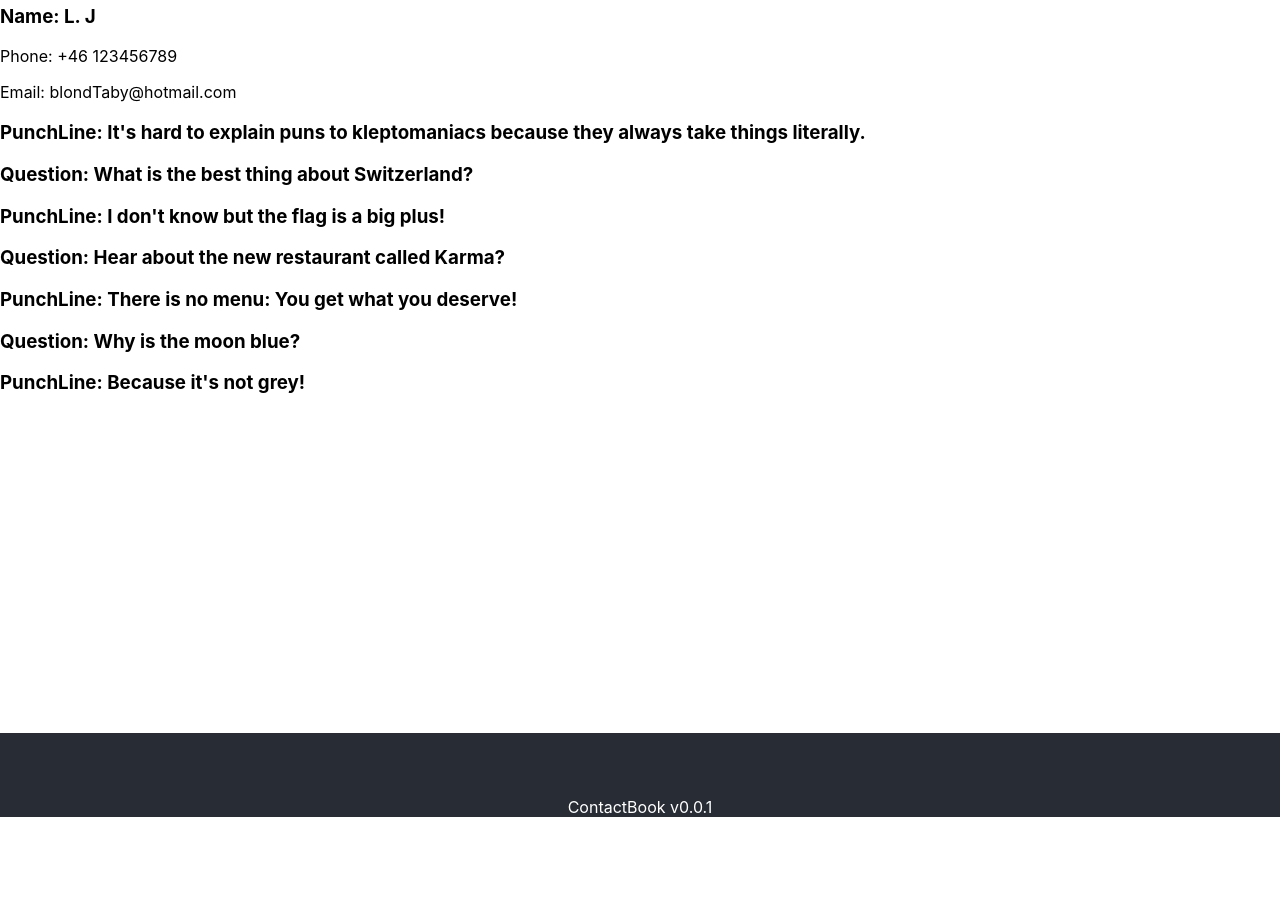
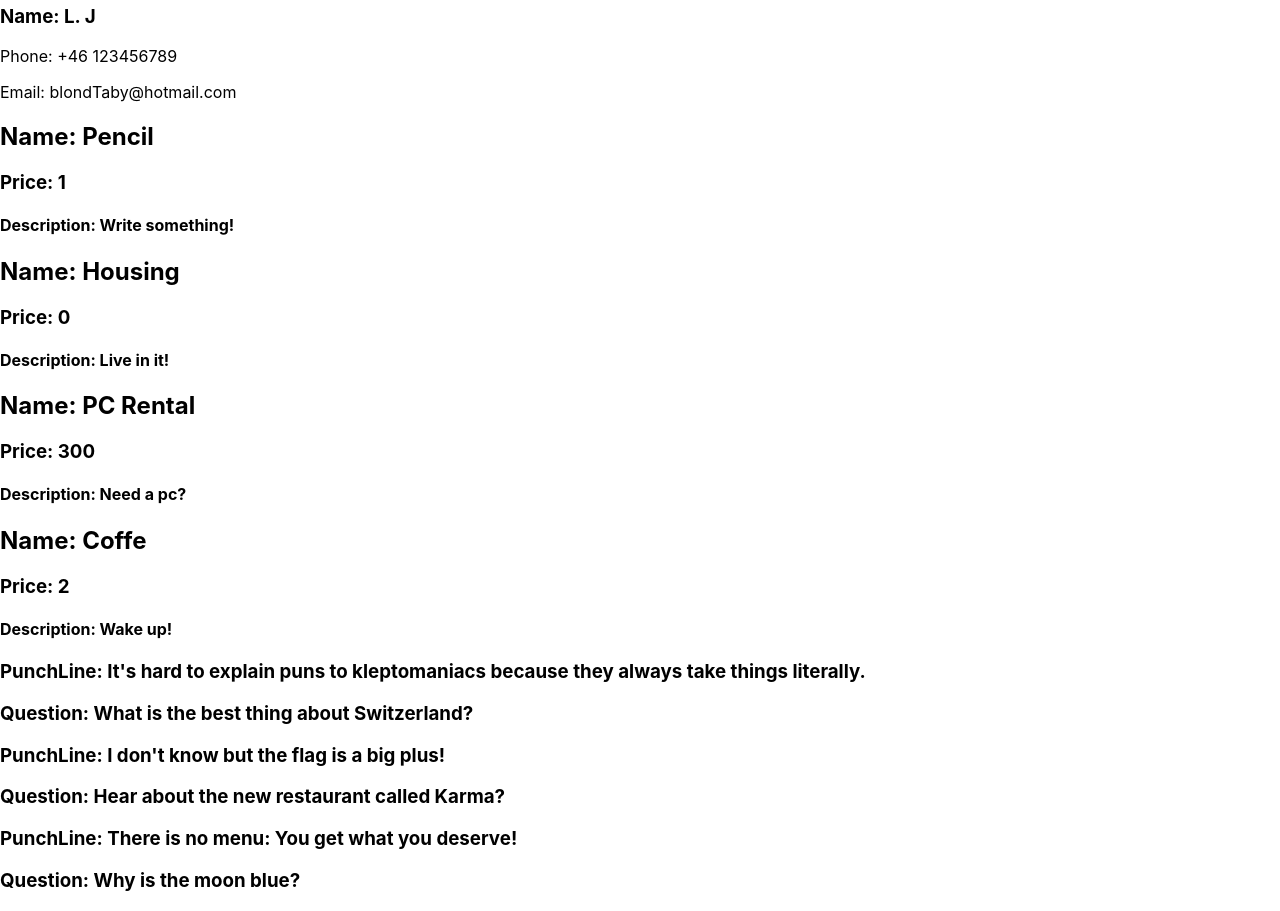
Before and after one commit to MrTengil/full-course-for-beginners, a React (Create React App) app: page / in a window 1280 px wide. Shown: the part 4400-5311 px from the top of the page. Before the commit the page ends 5217 px from the top, so only its background shows below. Built offline with nearby package versions, Linux system fonts and the light colour scheme; the HTML template or start-up script is replaced by a standard one.

Commit message:
Fixed names of files

```diff
--- a/src/components/ContactsData.js
+++ b/src/components/JSON/contactsData.js
@@ -1,5 +1,6 @@
-var ContactsData = [
+var contactsData = [
   {
+    id: 1,
     name: "Mr Whiskerson",
     imgUrl:
       "https://icatcare.org/app/uploads/2018/07/Thinking-of-getting-a-cat-768x384.png",
@@ -7,6 +8,7 @@ var ContactsData = [
     email: "MrWhiskerson@gmail.com",
   },
   {
+    id: 2,
     name: "Killer whale",
     imgUrl:
       "https://www.guinnessworldrecords.com/Images/killer-whale-header_tcm25-576318.jpg",
@@ -14,12 +16,14 @@ var ContactsData = [
     email: "Killer_whale@gmail.com",
   },
   {
+    id: 3,
     name: "Mr Panda",
     imgUrl: "https://cdn.mos.cms.futurecdn.net/3n8tRry6fYg7sNyhFDPQwR.jpg",
     phone: "+1357789",
     email: "MrPanda@gmail.com",
   },
   {
+    id: 4,
     name: "L. J",
     imgUrl:
       "https://scontent.farn2-1.fna.fbcdn.net/v/t1.0-9/37121517_1784116471666338_8430916760760221696_n.jpg?_nc_cat=108&_nc_sid=85a577&_nc_ohc=qAguYYNdQLYAX_a36ze&_nc_ht=scontent.farn2-1.fna&oh=724136d8a1d5b127fd40ef9ac6d32aec&oe=5F7432B6",
@@ -28,4 +32,4 @@ var ContactsData = [
   },
 ];
 
-export default ContactsData;
+export default contactsData;
--- a/src/components/JokesData.js
+++ b/src/components/JSON/jokesData.js
@@ -1,17 +1,21 @@
 const jokesData = [
   {
+    id: 1,
     punchLine:
       "It's hard to explain puns to kleptomaniacs because they always take things literally.",
   },
   {
+    id: 2,
     question: "What is the best thing about Switzerland?",
     punchLine: "I don't know but the flag is a big plus!",
   },
   {
+    id: 3,
     question: "Hear about the new restaurant called Karma?",
     punchLine: "There is no menu: You get what you deserve!",
   },
   {
+    id: 4,
     question: "Why is the moon blue?",
     punchLine: "Because it's not grey!",
   },
--- /dev/null
+++ b/src/components/JSON/vschoolProducts.js
@@ -0,0 +1,28 @@
+const vschoolProducts = [
+  {
+    id: "1",
+    name: "Pencil",
+    price: 1,
+    description: "Write something!",
+  },
+  {
+    id: "2",
+    name: "Housing",
+    price: 0,
+    description: "Live in it!",
+  },
+  {
+    id: "3",
+    name: "PC Rental",
+    price: 300,
+    description: "Need a pc?",
+  },
+  {
+    id: "4",
+    name: "Coffe",
+    price: 2,
+    description: "Wake up!",
+  },
+];
+
+export default vschoolProducts;
--- a/src/components/MainContent.js
+++ b/src/components/MainContent.js
@@ -2,17 +2,23 @@ import React from "react";
 // import ToDo from "./ToDo.js";
 import ContactCard from "./ContactCard";
 import Joke from "./Joke";
-import jokesData from "./JokesData";
-import ContactsData from "./ContactsData";
+import jokesData from "./JSON/jokesData";
+import contactsData from "./JSON/contactsData";
+import vschoolProducts from "./JSON/vschoolProducts";
+import Product from "./Product";
 
 function MainContent() {
   return (
     <div className="Main-Content">
-      {ContactsData.map((item) => (
-        <ContactCard {...item} />
+      {contactsData.map((item) => (
+        <ContactCard {...item} key={item.id} />
       ))}
+      {vschoolProducts.map((item) => (
+        <Product {...item} key={item.id} />
+      ))}
+
       {jokesData.map((item) => (
-        <Joke {...item} />
+        <Joke {...item} key={item.id} />
       ))}
     </div>
   );
--- /dev/null
+++ b/src/components/Product.js
@@ -0,0 +1,13 @@
+import React from "react";
+
+function Product(props) {
+  return (
+    <div>
+      <h2>Name: {props.name}</h2>
+      <h3>Price: {props.price}</h3>
+      <h4>Description: {props.description}</h4>
+    </div>
+  );
+}
+
+export default Product;
```
Also changed, not shown: src/components/JSON/todosData.js (added, +24 -0 lines).
